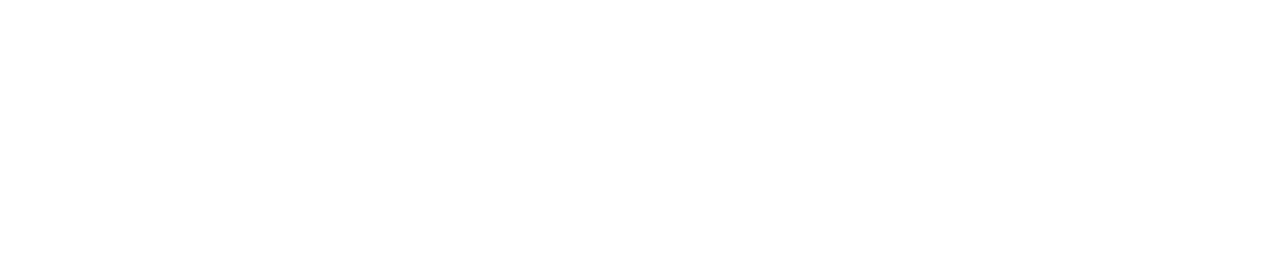
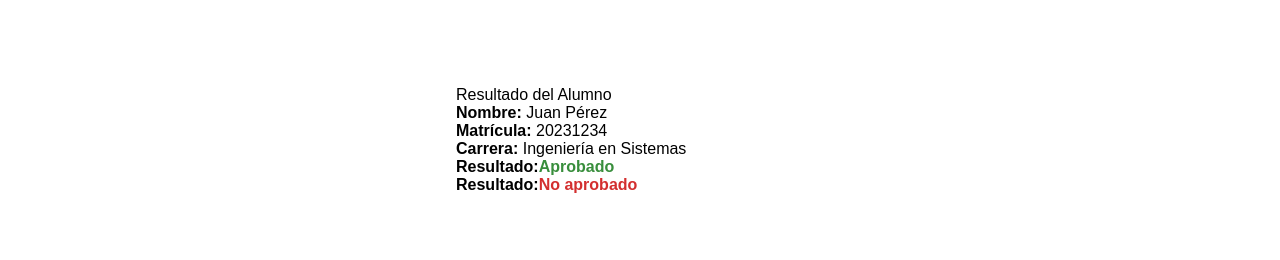
Before and after one commit to UNSIS-ADM/ADM-UNSIS-frontend, an Angular app: page /resultado in a window 1280 px wide. Before the commit this address led to /. Shown: the part 204-464 px from the top of the page. Built offline with nearby package versions, Linux system fonts and the light colour scheme.

Commit message:
resultado creado

```diff
--- a/src/app/app.routes.ts
+++ b/src/app/app.routes.ts
@@ -10,5 +10,9 @@ export const routes: Routes = [
         path: 'home',
         loadComponent: () => import('./home/home.component').then(m => m.HomeComponent)
     },
+    {
+        path: 'resultado',
+        loadComponent: () => import('./resultado/resultado.component').then(m => m.ResultadoComponent)
+    },
 
 ];
--- a/src/app/resultado/resultado.component.css
+++ b/src/app/resultado/resultado.component.css
@@ -0,0 +1,20 @@
+.resultado-container {
+  display: flex;
+  justify-content: center;
+  align-items: center;
+  min-height: 70vh;
+}
+
+.resultado-card {
+  width: 100%;
+  max-width: 400px;
+}
+.resultado-aprobado {
+  color: #388e3c; /* Verde Material */
+  font-weight: bold;
+}
+
+.resultado-no-aprobado {
+  color: #d32f2f; /* Rojo Material */
+  font-weight: bold;
+}
--- a/src/app/resultado/resultado.component.html
+++ b/src/app/resultado/resultado.component.html
@@ -1 +1,27 @@
 <app-nav></app-nav>
+
+<div class="resultado-container">
+    <mat-card class="resultado-card">
+        <mat-card-header>
+            <mat-card-title>Resultado del Alumno</mat-card-title>
+        </mat-card-header>
+        <mat-card-content>
+            <div>
+                <strong>Nombre:</strong> Juan Pérez
+            </div>
+            <div>
+                <strong>Matrícula:</strong> 20231234
+            </div>
+            <div>
+                <strong>Carrera:</strong> Ingeniería en Sistemas
+            </div>
+            <div>
+                <!-- Si está aprobado -->
+                <strong>Resultado:</strong> <span class="resultado-aprobado">Aprobado</span>
+                <br>
+                <!-- Si no está aprobado -->
+                <strong>Resultado:</strong> <span class="resultado-no-aprobado">No aprobado</span>
+            </div>
+        </mat-card-content>
+    </mat-card>
+</div>
--- a/src/app/resultado/resultado.component.ts
+++ b/src/app/resultado/resultado.component.ts
@@ -1,9 +1,10 @@
 import { Component } from '@angular/core';
 import { NavComponent } from "../nav/nav.component";
+import { MatCardModule } from '@angular/material/card';
 
 @Component({
   selector: 'app-resultado',
-  imports: [NavComponent],
+  imports: [NavComponent, MatCardModule],
   templateUrl: './resultado.component.html',
   styleUrl: './resultado.component.css'
 })
```
